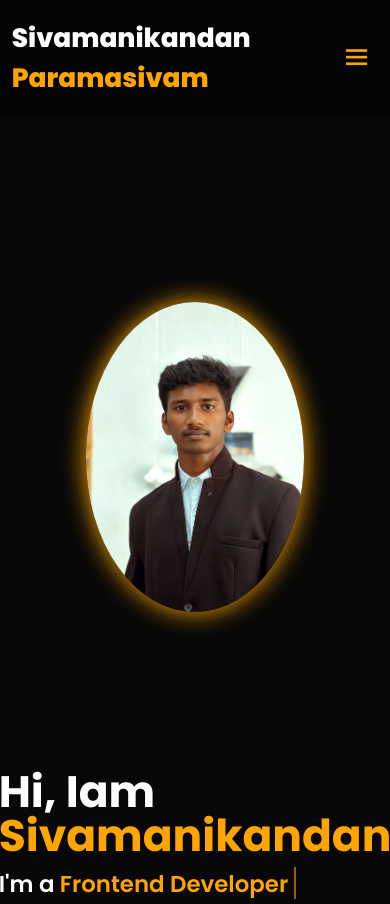
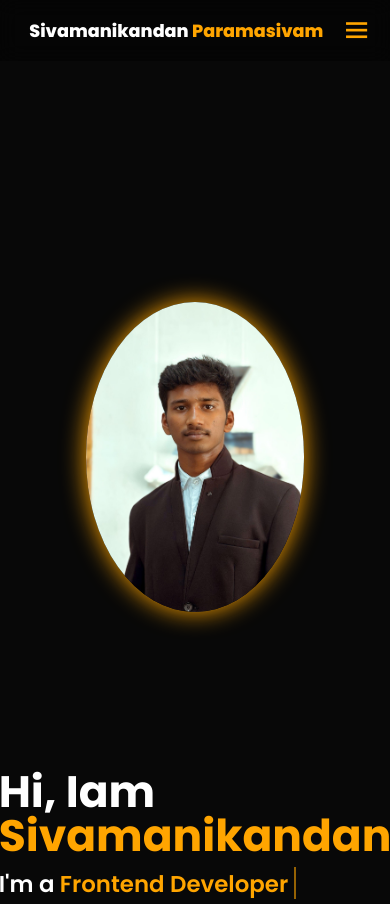
Before and after one commit to Sivamani97/siva-s-portfolio, a plain HTML site: page index.html in a window 390 px wide. Shown: the top 904 px of the page. Drawn offline with nearby package versions, Linux system fonts and the light colour scheme; a web font is replaced by a local one.

Commit message:
Update style.css

```diff
--- a/style.css
+++ b/style.css
@@ -890,6 +890,9 @@ span {
     #menu-icon {
         display: block;
     }
+    .logo {
+        font-size: 2rem;
+        margin-left: 2rem;}
 
     .navbar {
         position: absolute;
```
